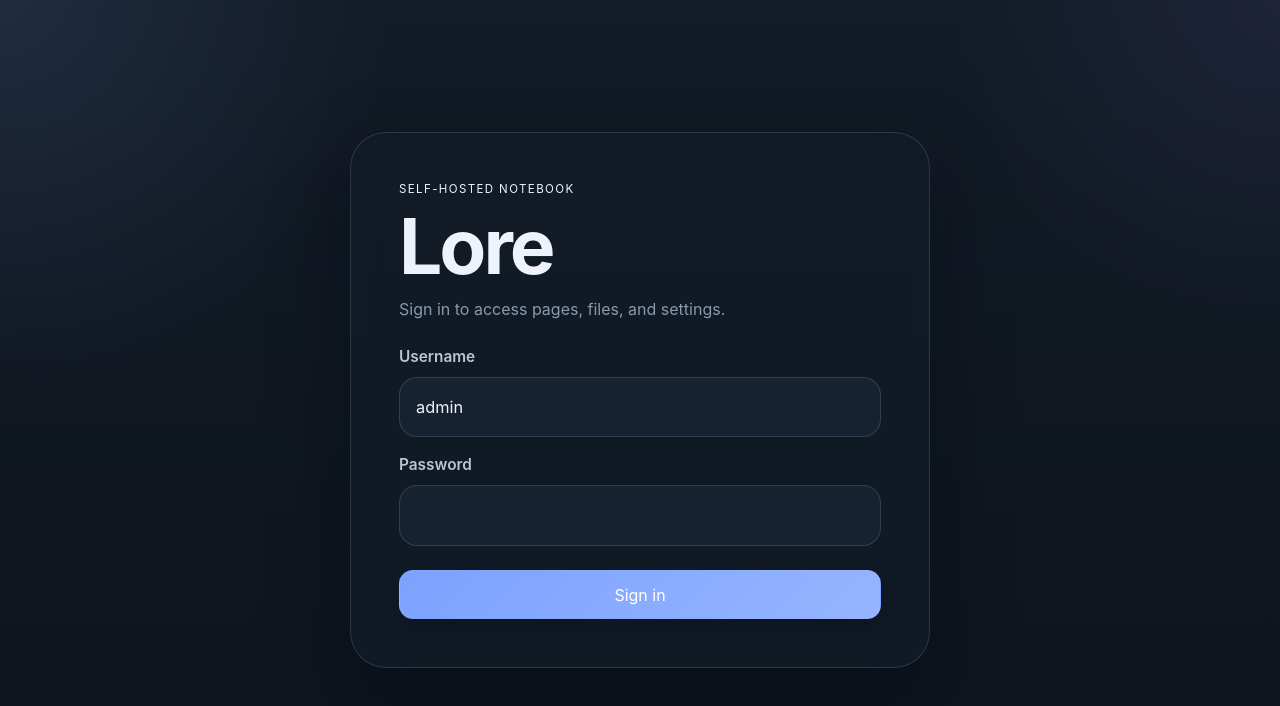
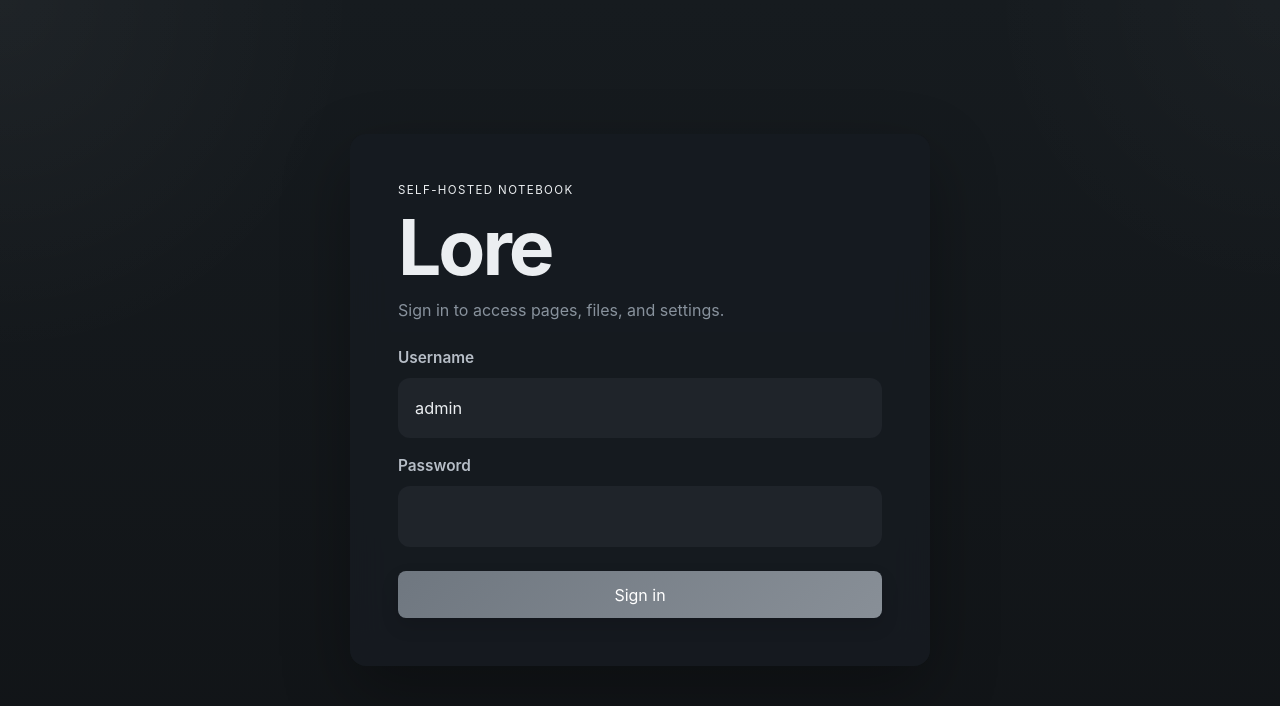
Before and after one commit to wuliw-learning/lore_editor, a React (Vite) app in the folder frontend/: page / in a window 1280 px wide. Shown: the top 706 px of the page. Built offline with nearby package versions, Linux system fonts and the light colour scheme; no server answers.

Commit message:
[frontend] reduce rounding and neutralize workspace palette

```diff
--- a/frontend/src/styles/index.css
+++ b/frontend/src/styles/index.css
@@ -3,37 +3,37 @@
   font-family: Inter, ui-sans-serif, system-ui, -apple-system, BlinkMacSystemFont, "Segoe UI", sans-serif;
   line-height: 1.5;
   font-weight: 400;
-  --bg-primary: #0e141d;
-  --bg-secondary: #121b26;
-  --bg-elevated: rgba(18, 27, 38, 0.82);
-  --bg-panel: rgba(19, 29, 41, 0.9);
-  --bg-panel-strong: rgba(24, 36, 50, 0.96);
-  --bg-soft: rgba(102, 132, 182, 0.12);
-  --bg-soft-strong: rgba(102, 132, 182, 0.18);
-  --bg-hover: rgba(134, 163, 214, 0.12);
-  --bg-hover-strong: rgba(134, 163, 214, 0.18);
-  --bg-danger-soft: rgba(122, 43, 57, 0.24);
-  --bg-danger-strong: rgba(132, 39, 52, 0.34);
-  --border-subtle: rgba(115, 138, 167, 0.18);
-  --border-default: rgba(127, 153, 186, 0.24);
-  --border-strong: rgba(154, 183, 220, 0.34);
+  --bg-primary: #111417;
+  --bg-secondary: #161b1f;
+  --bg-elevated: rgba(23, 28, 33, 0.82);
+  --bg-panel: rgba(26, 31, 36, 0.92);
+  --bg-panel-strong: rgba(32, 37, 43, 0.96);
+  --bg-soft: rgba(255, 255, 255, 0.05);
+  --bg-soft-strong: rgba(255, 255, 255, 0.08);
+  --bg-hover: rgba(255, 255, 255, 0.035);
+  --bg-hover-strong: rgba(255, 255, 255, 0.06);
+  --bg-danger-soft: rgba(100, 48, 55, 0.22);
+  --bg-danger-strong: rgba(118, 54, 62, 0.3);
+  --border-subtle: rgba(255, 255, 255, 0.04);
+  --border-default: rgba(255, 255, 255, 0.08);
+  --border-strong: rgba(255, 255, 255, 0.12);
   --border-danger: rgba(210, 113, 131, 0.36);
-  --text-primary: #eef3fb;
-  --text-secondary: #b9c5d6;
-  --text-muted: #8b99ae;
-  --text-soft: #71839c;
-  --text-accent: #9ab5ff;
+  --text-primary: #ebeef1;
+  --text-secondary: #b7bec7;
+  --text-muted: #88929d;
+  --text-soft: #69747f;
+  --text-accent: #d5dce4;
   --text-danger: #ffb8c4;
-  --accent: #7ca2ff;
-  --accent-strong: #96b5ff;
-  --accent-soft: rgba(124, 162, 255, 0.18);
-  --shadow-lg: 0 30px 80px rgba(2, 7, 14, 0.42);
-  --shadow-md: 0 18px 42px rgba(2, 7, 14, 0.28);
-  --shadow-sm: 0 8px 20px rgba(2, 7, 14, 0.16);
-  --radius-xl: 32px;
-  --radius-lg: 24px;
-  --radius-md: 18px;
-  --radius-sm: 14px;
+  --accent: #8b949e;
+  --accent-strong: #a3acb6;
+  --accent-soft: rgba(255, 255, 255, 0.08);
+  --shadow-lg: 0 26px 68px rgba(0, 0, 0, 0.3);
+  --shadow-md: 0 14px 32px rgba(0, 0, 0, 0.22);
+  --shadow-sm: 0 8px 18px rgba(0, 0, 0, 0.14);
+  --radius-xl: 16px;
+  --radius-lg: 12px;
+  --radius-md: 8px;
+  --radius-sm: 6px;
   --content-width: 920px;
   color: var(--text-primary);
   background: var(--bg-primary);
@@ -41,30 +41,30 @@
 
 :root[data-theme='light'] {
   color-scheme: light;
-  --bg-primary: #f5f2ea;
-  --bg-secondary: #f9f6ef;
-  --bg-elevated: rgba(255, 251, 245, 0.88);
-  --bg-panel: rgba(255, 253, 249, 0.92);
+  --bg-primary: #efede9;
+  --bg-secondary: #f5f3ef;
+  --bg-elevated: rgba(255, 253, 250, 0.88);
+  --bg-panel: rgba(250, 248, 244, 0.96);
   --bg-panel-strong: rgba(255, 254, 251, 0.98);
-  --bg-soft: rgba(91, 118, 161, 0.1);
-  --bg-soft-strong: rgba(91, 118, 161, 0.16);
-  --bg-hover: rgba(67, 95, 140, 0.08);
-  --bg-hover-strong: rgba(67, 95, 140, 0.12);
+  --bg-soft: rgba(40, 46, 54, 0.04);
+  --bg-soft-strong: rgba(40, 46, 54, 0.08);
+  --bg-hover: rgba(40, 46, 54, 0.05);
+  --bg-hover-strong: rgba(40, 46, 54, 0.08);
   --bg-danger-soft: rgba(194, 92, 109, 0.1);
   --bg-danger-strong: rgba(194, 92, 109, 0.16);
-  --border-subtle: rgba(121, 104, 84, 0.08);
-  --border-default: rgba(121, 104, 84, 0.13);
-  --border-strong: rgba(90, 109, 136, 0.18);
+  --border-subtle: rgba(41, 46, 53, 0.05);
+  --border-default: rgba(41, 46, 53, 0.08);
+  --border-strong: rgba(41, 46, 53, 0.12);
   --border-danger: rgba(202, 114, 129, 0.28);
-  --text-primary: #1f2732;
-  --text-secondary: #4d5b6d;
-  --text-muted: #677589;
-  --text-soft: #8692a2;
-  --text-accent: #2f578f;
+  --text-primary: #23282e;
+  --text-secondary: #515b66;
+  --text-muted: #6f7984;
+  --text-soft: #8a939d;
+  --text-accent: #36404a;
   --text-danger: #a14556;
-  --accent: #4568a3;
-  --accent-strong: #36588d;
-  --accent-soft: rgba(69, 104, 163, 0.14);
+  --accent: #5f6872;
+  --accent-strong: #4a535c;
+  --accent-soft: rgba(40, 46, 53, 0.08);
   --shadow-lg: 0 32px 70px rgba(61, 49, 34, 0.12);
   --shadow-md: 0 18px 40px rgba(61, 49, 34, 0.1);
   --shadow-sm: 0 10px 24px rgba(61, 49, 34, 0.08);
@@ -83,8 +83,8 @@
   min-width: 320px;
   color: var(--text-primary);
   background:
-    radial-gradient(circle at top left, rgba(130, 168, 255, 0.12), transparent 26%),
-    radial-gradient(circle at top right, rgba(154, 124, 255, 0.09), transparent 22%),
+    radial-gradient(circle at top left, rgba(255, 255, 255, 0.04), transparent 24%),
+    radial-gradient(circle at top right, rgba(255, 255, 255, 0.025), transparent 20%),
     linear-gradient(180deg, var(--bg-secondary) 0%, var(--bg-primary) 100%);
 }
 
@@ -106,8 +106,8 @@
 input,
 textarea {
   width: 100%;
-  border: 1px solid var(--border-default);
-  border-radius: 14px;
+  border: 1px solid transparent;
+  border-radius: var(--radius-md);
   padding: 0.85rem 1rem;
   background: var(--bg-panel-strong);
   color: var(--text-primary);
@@ -149,7 +149,7 @@
 .page-toolbar,
 .page-missing-card {
   background: var(--bg-elevated);
-  border: 1px solid var(--border-default);
+  border: none;
   box-shadow: var(--shadow-lg);
   backdrop-filter: blur(18px);
 }
@@ -157,7 +157,7 @@
 .login-card {
   width: min(580px, calc(100vw - 2rem));
   padding: 3rem;
-  border-radius: 36px;
+  border-radius: var(--radius-xl);
   display: grid;
   gap: 1.5rem;
 }
@@ -235,7 +235,7 @@
 
 .field-group input {
   min-height: 3.8rem;
-  border-radius: 18px;
+  border-radius: var(--radius-lg);
   font-size: 1.02rem;
 }
 
@@ -257,8 +257,8 @@
 }
 
 .button {
-  border: 1px solid transparent;
-  border-radius: 14px;
+  border: none;
+  border-radius: var(--radius-md);
   padding: 0.72rem 1rem;
   cursor: pointer;
   transition: transform 0.18s ease, border-color 0.18s ease, background 0.18s ease, color 0.18s ease, box-shadow 0.18s ease;
@@ -286,7 +286,7 @@
 }
 
 .button-primary {
-  background: linear-gradient(135deg, var(--accent) 0%, var(--accent-strong) 100%);
+  background: linear-gradient(135deg, #6f7780 0%, #888f97 100%);
   color: #fff;
   box-shadow: var(--shadow-sm);
 }
@@ -300,9 +300,9 @@
 .search-result,
 .slash-item,
 .icon-button {
-  border: 1px solid var(--border-default);
   background: var(--bg-soft);
   color: var(--text-secondary);
+  box-shadow: inset 0 0 0 1px var(--border-subtle);
 }
 
 .button-secondary:hover,
@@ -314,8 +314,8 @@
 .icon-button:hover,
 .page-link-open:hover {
   background: var(--bg-soft-strong);
-  border-color: var(--border-strong);
   color: var(--text-primary);
+  box-shadow: inset 0 0 0 1px var(--border-default);
 }
 
 .button-ghost {
@@ -326,7 +326,7 @@
 .button-danger {
   background: var(--bg-danger-soft);
   color: var(--text-danger);
-  border-color: var(--border-danger);
+  box-shadow: inset 0 0 0 1px var(--border-danger);
 }
 
 .button-danger:hover {
@@ -344,8 +344,8 @@
   top: 0;
   height: 100vh;
   padding: 1.35rem;
-  border-right: 1px solid var(--border-subtle);
-  background: rgba(10, 15, 22, 0.46);
+  border-right: none;
+  background: rgba(15, 18, 22, 0.58);
   backdrop-filter: blur(22px);
   display: flex;
   flex-direction: column;
@@ -353,7 +353,7 @@
 }
 
 :root[data-theme='light'] .sidebar {
-  background: rgba(250, 246, 239, 0.7);
+  background: rgba(245, 242, 236, 0.76);
 }
 
 .sidebar-header,
@@ -415,7 +415,7 @@
 
 .theme-toggle {
   min-height: 2.6rem;
-  border-radius: 999px;
+  border-radius: var(--radius-lg);
   padding: 0.65rem 0.95rem;
 }
 
@@ -442,7 +442,7 @@
 }
 
 .sidebar-account-card {
-  border-radius: 18px;
+  border-radius: var(--radius-lg);
   padding: 0.9rem 1rem;
   display: grid;
   gap: 0.25rem;
@@ -455,15 +455,14 @@
 
 .nav-item {
   padding: 0.7rem 0.82rem;
-  border-radius: 14px;
+  border-radius: var(--radius-md);
   color: var(--text-secondary);
   transition: background 0.18s ease, color 0.18s ease, transform 0.18s ease;
 }
 
 .nav-item.active {
-  background: var(--bg-soft-strong);
+  background: rgba(255, 255, 255, 0.07);
   color: var(--text-primary);
-  border: 1px solid var(--border-default);
 }
 
 .nav-page-item {
@@ -473,14 +472,14 @@
 .sidebar-nav-button,
 .sidebar-footer-button {
   min-height: 2.6rem;
-  border-radius: 14px;
+  border-radius: var(--radius-md);
   justify-content: flex-start;
 }
 
 .sidebar-inline-create {
   min-height: 2rem;
   padding: 0.4rem 0.82rem;
-  border-radius: 999px;
+  border-radius: var(--radius-lg);
   font-size: 0.88rem;
 }
 
@@ -558,7 +557,9 @@
 .page-toolbar {
   align-items: flex-start;
   padding: 1.25rem 1.35rem;
-  border-radius: 28px;
+  border-radius: var(--radius-xl);
+  background: rgba(255, 255, 255, 0.015);
+  box-shadow: none;
 }
 
 .page-heading-block {
@@ -577,9 +578,10 @@
 
 .page-status {
   padding: 0.35rem 0.7rem;
-  border-radius: 999px;
+  border-radius: var(--radius-lg);
   background: var(--bg-soft);
-  border: 1px solid var(--border-default);
+  border: none;
+  box-shadow: inset 0 0 0 1px var(--border-subtle);
 }
 
 .page-action-button {
@@ -629,7 +631,7 @@
   align-items: flex-start;
   gap: 0.75rem;
   padding: 0.2rem 0.25rem 0.2rem 4rem;
-  border-radius: 18px;
+  border-radius: var(--radius-md);
   transition: background 0.16s ease, border-color 0.16s ease;
 }
 
@@ -654,8 +656,8 @@
   top: 0.55rem;
   width: 1.65rem;
   height: 1.65rem;
-  border: 1px solid transparent;
-  border-radius: 999px;
+  border: none;
+  border-radius: var(--radius-sm);
   background: transparent;
   color: var(--text-soft);
   opacity: 0;
@@ -686,7 +688,7 @@
 .block-handle:hover,
 .block-drag-handle:hover {
   background: var(--bg-soft);
-  border-color: var(--border-default);
+  box-shadow: inset 0 0 0 1px var(--border-subtle);
 }
 
 .block-drop-indicator {
@@ -807,7 +809,7 @@
 .page-link,
 .slash-menu,
 .image-picker-item {
-  border-radius: 20px;
+  border-radius: var(--radius-lg);
 }
 
 .block-callout .block-input {
@@ -831,16 +833,16 @@
   display: grid;
   gap: 0.85rem;
   padding: 1rem;
-  border: 1px solid var(--border-default);
-  background: var(--bg-elevated);
-  box-shadow: var(--shadow-md);
+  border: none;
+  background: rgba(255, 255, 255, 0.03);
+  box-shadow: none;
 }
 
 .inline-image {
   width: 100%;
   max-height: 560px;
   object-fit: contain;
-  border-radius: 16px;
+  border-radius: var(--radius-md);
   background: var(--bg-secondary);
 }
 
@@ -848,8 +850,8 @@
   min-height: 220px;
   display: grid;
   place-items: center;
-  border-radius: 16px;
-  border: 1px dashed var(--border-strong);
+  border-radius: var(--radius-md);
+  border: 1px dashed var(--border-default);
   color: var(--text-muted);
   background: var(--bg-soft);
   text-align: center;
@@ -879,44 +881,44 @@
   display: grid;
   grid-template-columns: auto minmax(0, 1fr) auto;
   align-items: center;
-  gap: 1rem;
-  border: 1px solid var(--border-default);
-  background: linear-gradient(180deg, var(--bg-elevated) 0%, var(--bg-panel) 100%);
+  gap: 0.9rem;
+  border: none;
+  background: rgba(255, 255, 255, 0.02);
   color: var(--text-primary);
-  padding: 1rem 1.05rem;
+  padding: 0.8rem 0.95rem;
   text-align: left;
-  transition: background 0.16s ease, border-color 0.16s ease, transform 0.16s ease, box-shadow 0.16s ease;
+  transition: background 0.16s ease, color 0.16s ease, transform 0.16s ease;
   cursor: pointer;
-  box-shadow: var(--shadow-sm);
+  box-shadow: inset 0 0 0 1px transparent;
 }
 
 .page-link:hover,
 .editor-block:focus-within .page-link {
-  background: linear-gradient(180deg, var(--bg-panel-strong) 0%, var(--bg-panel) 100%);
-  border-color: var(--border-strong);
+  background: rgba(255, 255, 255, 0.04);
   transform: translateY(-1px);
+  box-shadow: inset 0 0 0 1px var(--border-subtle);
 }
 
 .page-link-broken {
   cursor: default;
-  background: linear-gradient(180deg, var(--bg-danger-soft) 0%, rgba(0, 0, 0, 0) 100%), var(--bg-panel);
-  border-color: var(--border-danger);
+  background: linear-gradient(90deg, var(--bg-danger-soft) 0%, rgba(0, 0, 0, 0) 50%);
+  box-shadow: inset 2px 0 0 var(--border-danger);
 }
 
 .page-link-broken:hover,
 .editor-block:focus-within .page-link-broken {
-  border-color: var(--border-danger);
-  background: linear-gradient(180deg, var(--bg-danger-strong) 0%, rgba(0, 0, 0, 0) 100%), var(--bg-panel);
+  background: linear-gradient(90deg, var(--bg-danger-strong) 0%, rgba(0, 0, 0, 0) 55%);
+  box-shadow: inset 2px 0 0 var(--border-danger);
 }
 
 .page-link-icon {
-  width: 2.6rem;
-  height: 2.6rem;
+  width: 2.1rem;
+  height: 2.1rem;
   display: inline-flex;
   align-items: center;
   justify-content: center;
-  border-radius: 14px;
-  background: var(--accent-soft);
+  border-radius: var(--radius-sm);
+  background: rgba(255, 255, 255, 0.05);
   color: var(--text-accent);
 }
 
@@ -951,8 +953,8 @@
 
 .page-link-label {
   color: var(--text-soft);
-  font-size: 0.72rem;
-  letter-spacing: 0.1em;
+  font-size: 0.68rem;
+  letter-spacing: 0.14em;
   text-transform: uppercase;
 }
 
@@ -960,7 +962,7 @@
   border: none;
   background: transparent;
   padding: 0;
-  font-size: 1.02rem;
+  font-size: 1rem;
   font-weight: 700;
   color: var(--text-primary);
   cursor: text;
@@ -974,15 +976,24 @@
 
 .page-link-description {
   color: var(--text-muted);
-  font-size: 0.88rem;
+  font-size: 0.84rem;
 }
 
 .page-link-open {
-  border-radius: 999px;
-  padding: 0.55rem 0.82rem;
-  font-size: 0.88rem;
+  border-radius: var(--radius-sm);
+  padding: 0.35rem 0.5rem;
+  font-size: 0.82rem;
   white-space: nowrap;
   cursor: pointer;
+  background: transparent;
+  box-shadow: none;
+  color: var(--text-muted);
+}
+
+.page-link-open:hover {
+  background: transparent;
+  box-shadow: none;
+  color: var(--text-primary);
 }
 
 .page-missing-state {
@@ -992,7 +1003,7 @@
 .page-missing-card {
   width: min(560px, calc(100vw - 2rem));
   padding: 1.4rem;
-  border-radius: 28px;
+  border-radius: var(--radius-xl);
   display: grid;
   gap: 1rem;
 }
@@ -1005,7 +1016,7 @@
   max-height: 320px;
   overflow: auto;
   background: var(--bg-panel-strong);
-  border: 1px solid var(--border-default);
+  border: none;
   box-shadow: var(--shadow-lg);
   padding: 0.55rem;
   z-index: 20;
@@ -1015,7 +1026,7 @@
 .search-result,
 .icon-button {
   width: 100%;
-  border-radius: 14px;
+  border-radius: var(--radius-md);
   padding: 0.8rem 0.9rem;
   text-align: left;
   cursor: pointer;
@@ -1049,7 +1060,7 @@
 
 .modal-card {
   width: min(680px, 100%);
-  border-radius: 28px;
+  border-radius: var(--radius-xl);
   padding: 1rem;
 }
 
@@ -1083,7 +1094,6 @@
 }
 
 .image-picker-item {
-  border: 1px solid var(--border-default);
   background: var(--bg-elevated);
   padding: 0.8rem;
   text-align: left;
@@ -1094,14 +1104,14 @@
 
 .image-picker-item:hover {
   background: var(--bg-panel);
-  border-color: var(--border-strong);
+  box-shadow: inset 0 0 0 1px var(--border-subtle);
 }
 
 .image-picker-item img {
   width: 100%;
   height: 124px;
   object-fit: cover;
-  border-radius: 14px;
+  border-radius: var(--radius-md);
   background: var(--bg-secondary);
 }
 
@@ -1112,7 +1122,7 @@
 .settings-card,
 .file-card {
   display: grid;
-  border-radius: 24px;
+  border-radius: var(--radius-lg);
   padding: 1.2rem;
   gap: 0.7rem;
 }
@@ -1123,7 +1133,7 @@
 
 .upload-button {
   padding: 0.82rem 1rem;
-  border-radius: 14px;
+  border-radius: var(--radius-md);
   cursor: pointer;
 }
 
@@ -1140,8 +1150,9 @@
 .error-box {
   background: var(--bg-danger-soft);
   color: var(--text-danger);
-  border: 1px solid var(--border-danger);
-  border-radius: 18px;
+  border: none;
+  box-shadow: inset 2px 0 0 var(--border-danger);
+  border-radius: var(--radius-md);
   padding: 0.95rem 1rem;
 }
 
@@ -1151,16 +1162,17 @@
   justify-content: space-between;
   gap: 1rem;
   padding: 0.8rem 0.9rem;
-  border: 1px solid var(--border-default);
-  border-radius: 16px;
+  border: none;
+  border-radius: var(--radius-md);
   background: var(--bg-soft);
+  box-shadow: inset 0 0 0 1px var(--border-subtle);
 }
 
 .hotkey-row code {
   padding: 0.3rem 0.5rem;
-  border-radius: 10px;
+  border-radius: var(--radius-sm);
   background: var(--bg-panel-strong);
-  border: 1px solid var(--border-default);
+  border: none;
   color: var(--text-primary);
 }
 
@@ -1187,7 +1199,6 @@
     z-index: 90;
     transform: translateX(-100%);
     transition: transform 0.2s ease;
-    border-right: 1px solid var(--border-default);
     box-shadow: var(--shadow-lg);
   }
 
@@ -1260,7 +1271,7 @@
 @media (max-width: 640px) {
   .login-card {
     padding: 1.5rem;
-    border-radius: 28px;
+    border-radius: var(--radius-xl);
   }
 
   .login-header h1 {
@@ -1272,7 +1283,7 @@
   .settings-card,
   .file-card,
   .page-missing-card {
-    border-radius: 22px;
+    border-radius: var(--radius-lg);
   }
 
   .editor-block {
```
